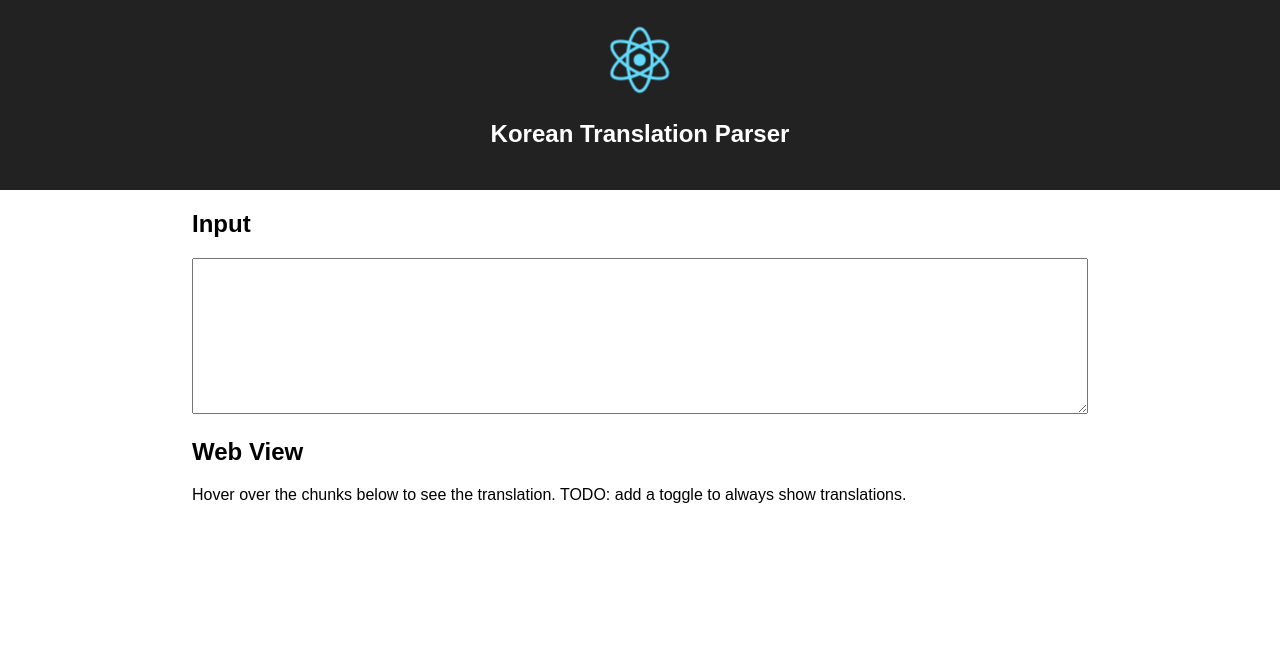
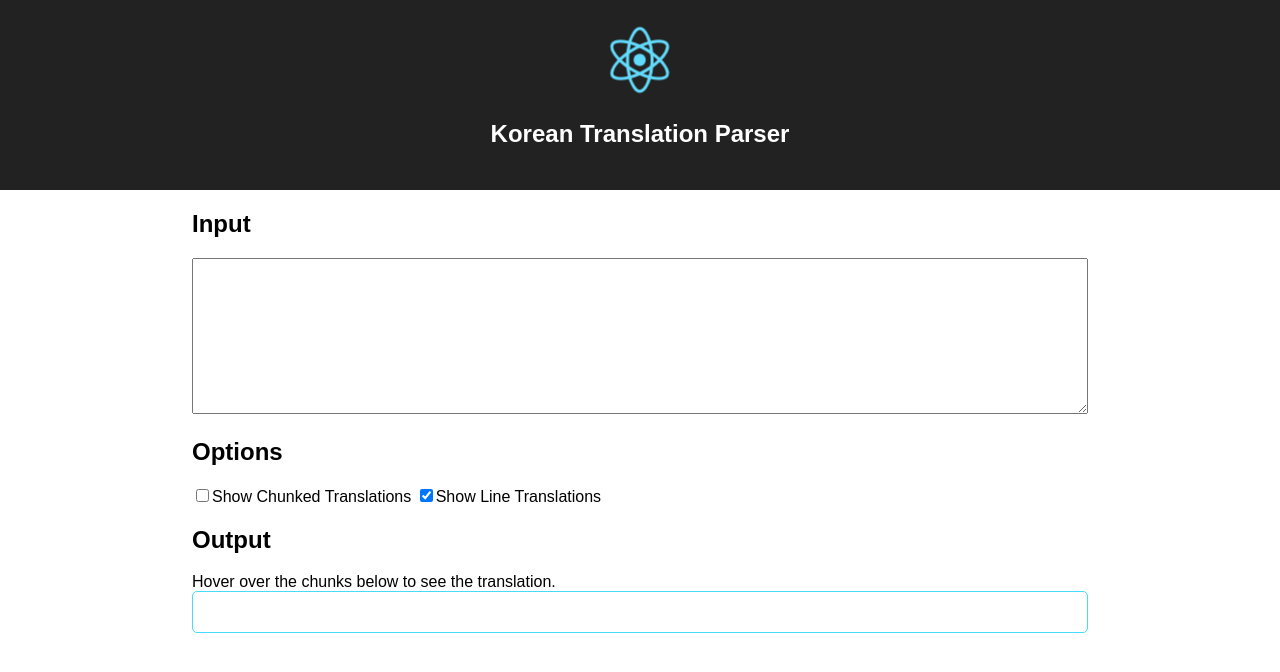
Before and after one commit to ryanbrainard/korean-translation-parser, a React (Create React App) app: page / in a window 1280 px wide. Shown: the top 672 px of the page. Built offline with nearby package versions, Linux system fonts and the light colour scheme.

Commit message:
Add options

```diff
--- a/src/ParserForm.js
+++ b/src/ParserForm.js
@@ -8,87 +8,103 @@ class ParserForm extends Component {
     super(props)
     this.state = {
       source: '',
-      parsed: [],
+      showHunkTranslation: true,
+      showChunkTranslation: false,
     }
-    this.handleSourceChange = this.handleSourceChange.bind(this)
+    this.handleInputChange = this.handleInputChange.bind(this)
   }
 
-  handleSourceChange(event) {
-    const source = event.target.value
-    const parsed = HunkParser.parse(source).map((h) => KoreanParser.parse(h))
+  handleInputChange(event) {
+    const target = event.target;
+    const value = target.type === 'checkbox' ? target.checked : target.value;
+    const name = target.name;
 
-    this.setState({ source, parsed });
+    this.setState({
+      [name]: value
+    });
   }
 
   render() {
-    const { source, parsed } = this.state
+    const { source, showHunkTranslation, showChunkTranslation } = this.state
+
+    const parsed = HunkParser.parse(source).map((h) => KoreanParser.parse(h))
 
     return (
       <div>
-        <InputForm source={source} handleSourceChange={this.handleSourceChange} />
-        <WebView parsed={parsed}/>
-        {/*<RawView parsed={parsed}/>*/}
+        <div>
+          <h2>Input</h2>
+          <textarea
+            name="source"
+            className="ParserForm-input"
+            rows={10}
+            value={source}
+            onChange={this.handleInputChange}
+          />
+        </div>
+
+        <div>
+          <h2>Options</h2>
+          <label>
+            <input
+              name="showChunkTranslation"
+              type="checkbox"
+              checked={this.state.showChunkTranslation}
+              onChange={this.handleInputChange} />
+            Show Chunked Translations
+          </label>
+          &nbsp;
+          <label>
+            <input
+              name="showHunkTranslation"
+              type="checkbox"
+              checked={this.state.showHunkTranslation}
+              onChange={this.handleInputChange} />
+            Show Line Translations
+          </label>
+        </div>
+
+        <div>
+          <h2>Output</h2>
+          Hover over the chunks below to see the translation.
+          {
+            parsed.map((hunk) =>
+              <Hunk
+                hunk={hunk}
+                showHunkTranslation={showHunkTranslation}
+                showChunkTranslation={showChunkTranslation}
+              />
+            )
+          }
+        </div>
       </div>
     );
   }
 }
 
-const InputForm = ({source, handleSourceChange}) => {
-  return (
-    <div>
-      <h2>Input</h2>
-      <form>
-        <textarea
-          className="ParserForm-input"
-          rows={10}
-          value={source}
-          onChange={handleSourceChange}
-        />
-      </form>
-    </div>
-  )
-}
-
-const RawView = ({parsed}) => {
-  return (
-    <div>
-      <h2>Raw</h2>
-      <pre>
-          {JSON.stringify(parsed, null, '  ')}
-        </pre>
-    </div>
-  )
-}
-
-const WebView = ({parsed}) => {
-  return (
-    <div>
-      <h2>Web View</h2>
-      Hover over the chunks below to see the translation.
-      TODO: add a toggle to always show translations.
-      { parsed.map((hunk) => <Hunk hunk={hunk} />) }
-    </div>
-  )
-}
-
-const Hunk = ({hunk}) => {
+const Hunk = ({hunk, showHunkTranslation, showChunkTranslation}) => {
   return (
     <div className="ParserForm-hunk">
       <p><strong>{hunk.source}</strong></p>
       <ul className="ParserForm-chunks">
         {
-          hunk.chunks && hunk.chunks.map((chunk) => <Chunk chunk={chunk}/>)
+          hunk.chunks && hunk.chunks.map((chunk) =>
+            <Chunk
+              chunk={chunk}
+              showChunkTranslation={showChunkTranslation}
+            />
+          )
         }
       </ul>
-      <p><em>{hunk.translation}</em></p>
+      <p><em>{showHunkTranslation && hunk.translation}</em></p>
     </div>
   )
 }
 
-const Chunk = ({chunk}) => {
+const Chunk = ({chunk, showChunkTranslation}) => {
   return (
     <li className="ParserForm-chunk" title={chunk.translation}>
       {chunk.source}
+      {showChunkTranslation && ' ' + chunk.translation}
     </li>
   )
 }
```
